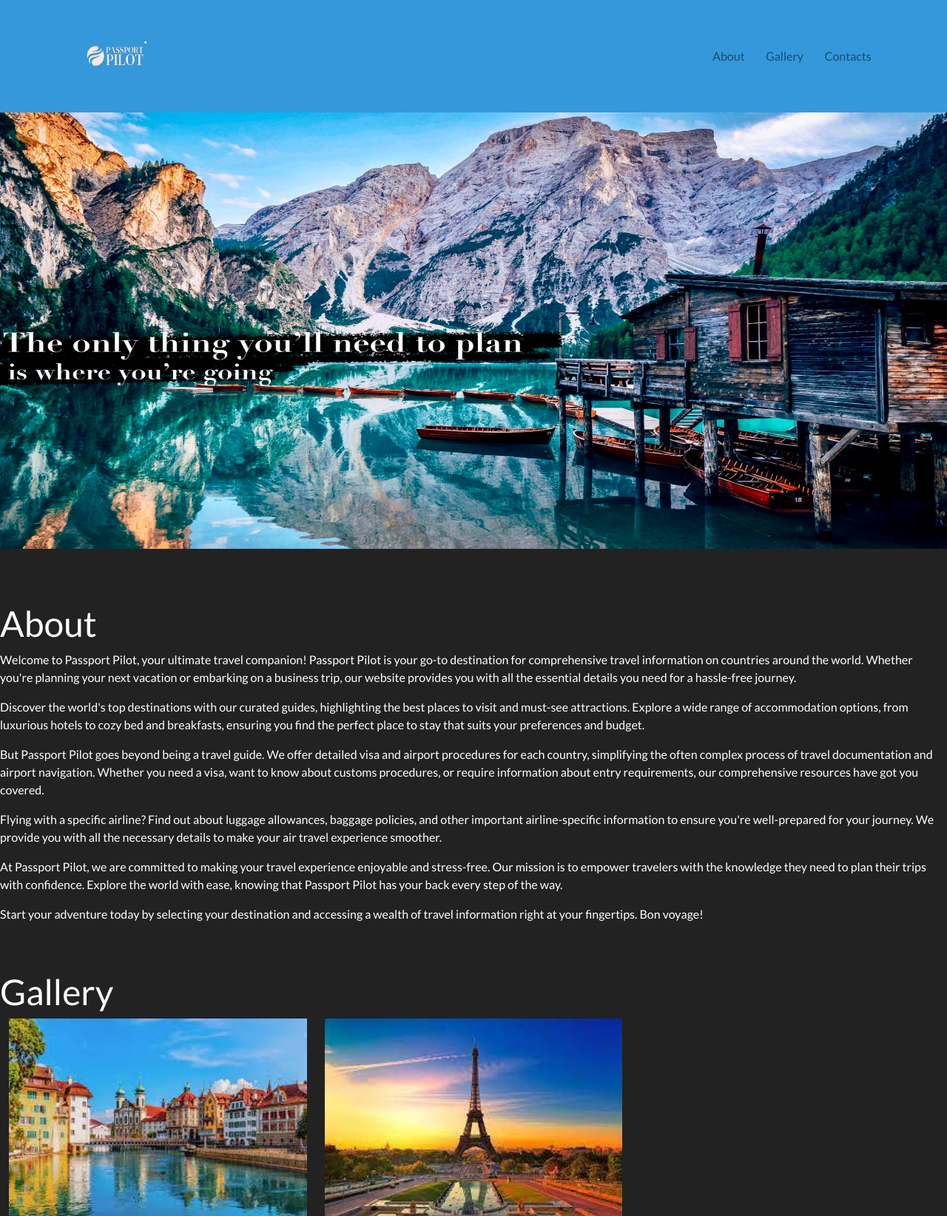
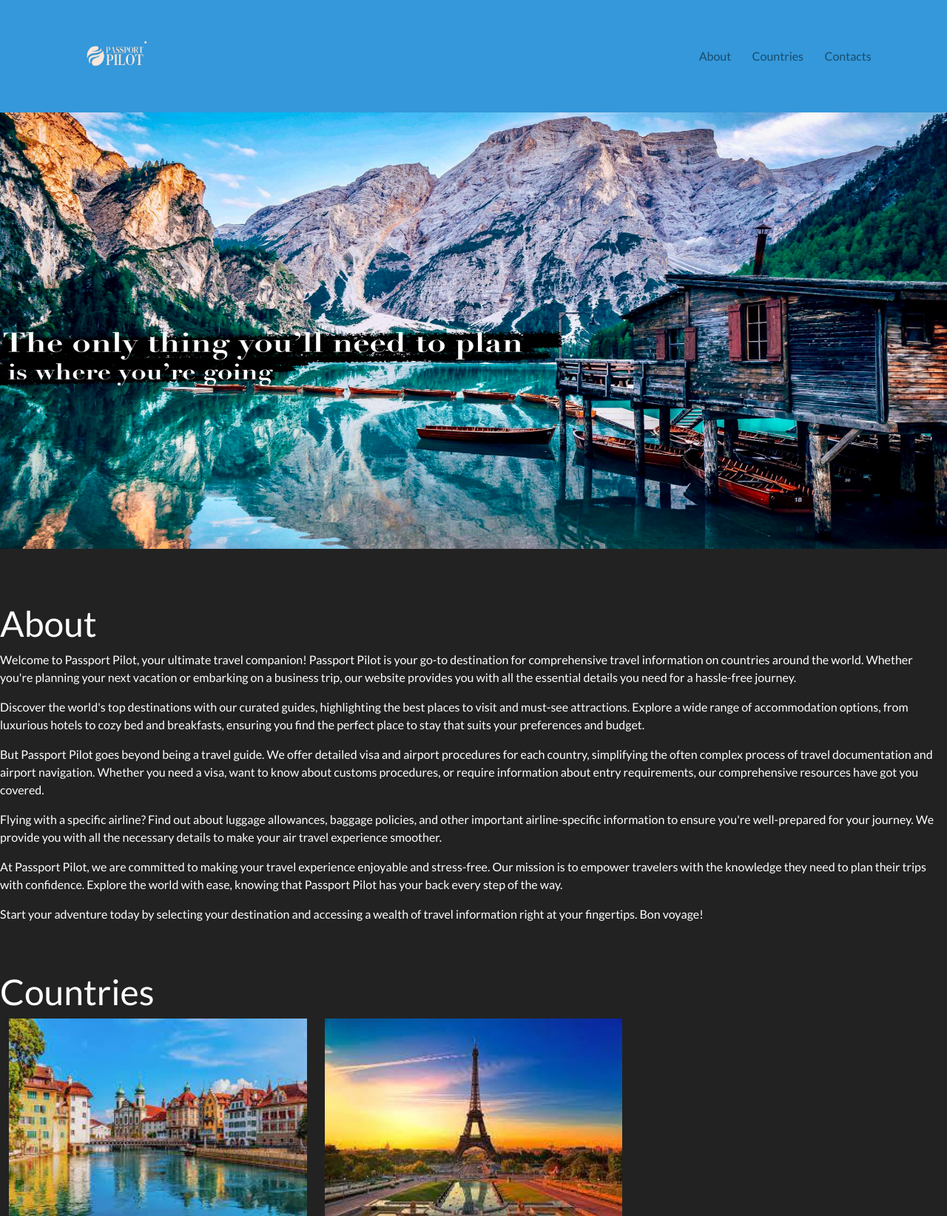
Before and after one commit to Santhoshcv19/Passport-Pilot, a Django app: page / in a window 1280 px wide. Shown: the top 1644 px of the page at 74% size. Run offline with Django 4.2, Linux system fonts and the light colour scheme; data comes from the database, SQL or seed files in the repository; some libraries are stand-ins or nearby versions.

Commit message:
Changed Gallery to Countries

```diff
--- a/Visa/templates/Visa/base.html
+++ b/Visa/templates/Visa/base.html
@@ -45,7 +45,7 @@
             <a class="nav-link" href="#About">About &nbsp; &nbsp;</a>
           </li>
           <li class="nav-item">
-            <a class="nav-link" href="#gallery">Gallery &nbsp; &nbsp;</a>
+            <a class="nav-link" href="#gallery">Countries &nbsp; &nbsp;</a>
           </li>
           <li class="nav-item">
             <a class="nav-link" href="#Contacts">Contacts &nbsp; &nbsp;</a>
--- a/Visa/templates/Visa/home.html
+++ b/Visa/templates/Visa/home.html
@@ -26,7 +26,7 @@
 <br>
 <br>
 
-<h1 id="gallery">Gallery</h1>
+<h1 id="gallery">Countries</h1>
 <div class="row remove-negative-margin">
     {% for gal in gall %}
     <div class="col-lg-4 col-md-6">
```
